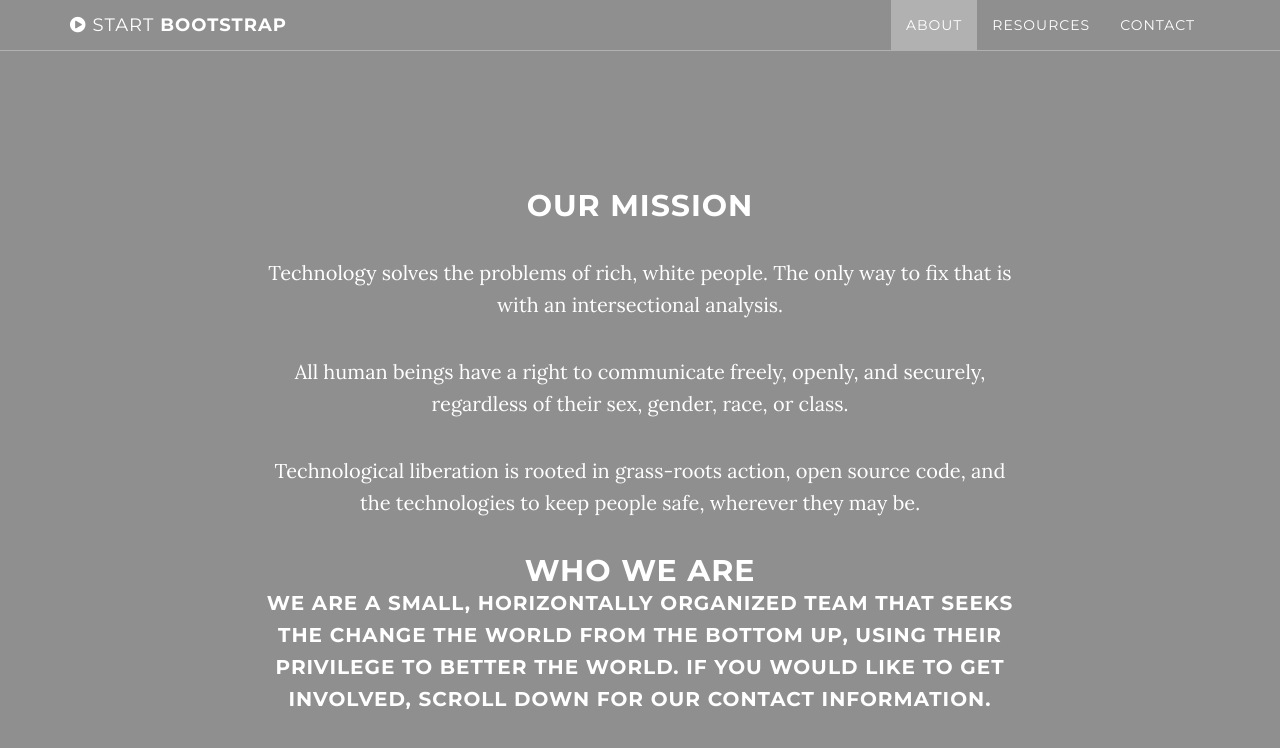
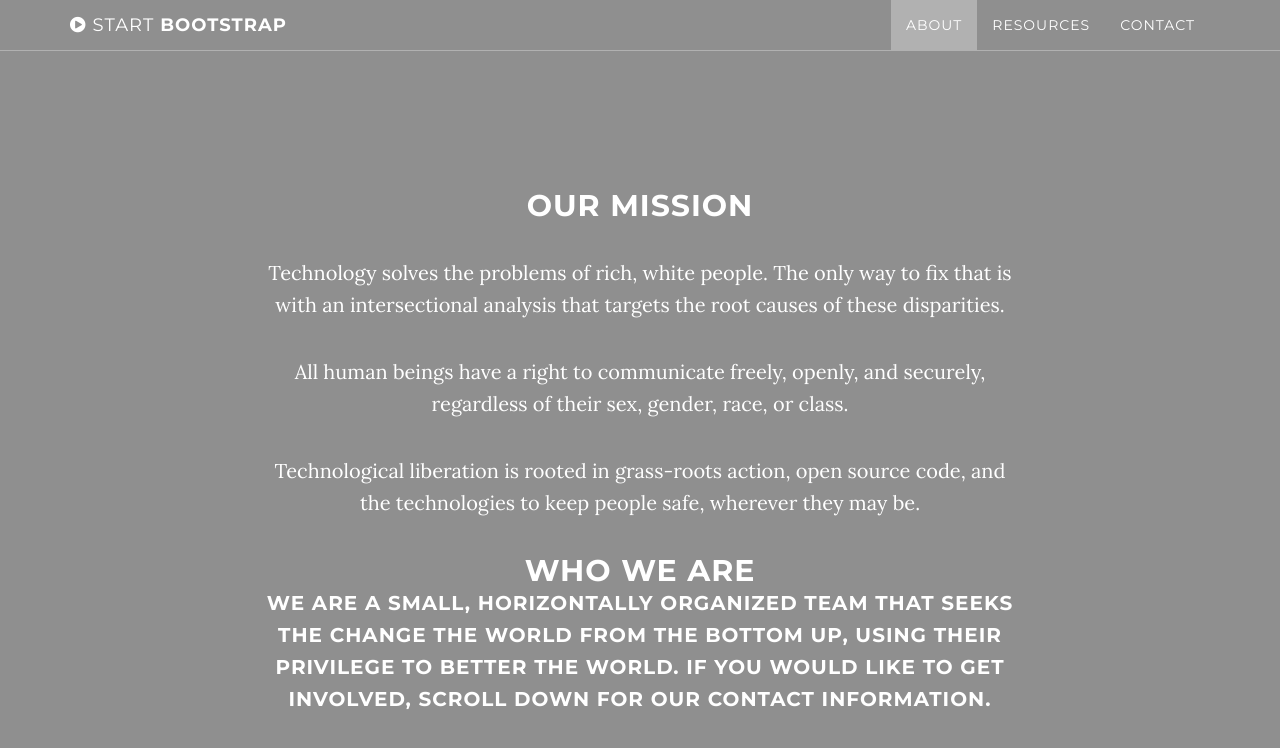
Before and after one commit to thenextbilliononline/thenextbillion.online, a Jekyll site: the page built from index.html, in a window 1280 px wide and 900 px high, scrolled down 931 px. Shown: the top 748 px of the window. Built offline with Jekyll 4.4.1, drawn with Linux system fonts in a browser that asks for light colours.

Commit message:
Update about.html

```diff
--- a/_includes/about.html
+++ b/_includes/about.html
@@ -3,7 +3,7 @@
         <div class="row">
             <div class="col-lg-8 col-lg-offset-2">
                 <h2>Our Mission</h2>
-                <p>Technology solves the problems of rich, white people. The only way to fix that is with an intersectional analysis.
+                <p>Technology solves the problems of rich, white people. The only way to fix that is with an intersectional analysis that targets the root causes of these disparities.
                 <p>All human beings have a right to communicate freely, openly, and securely, regardless of their sex, gender, race, or class.
                 <p>Technological liberation is rooted in grass-roots action, open source code, and the technologies to keep people safe, wherever they may be.
                 <h2>Who We Are
```
